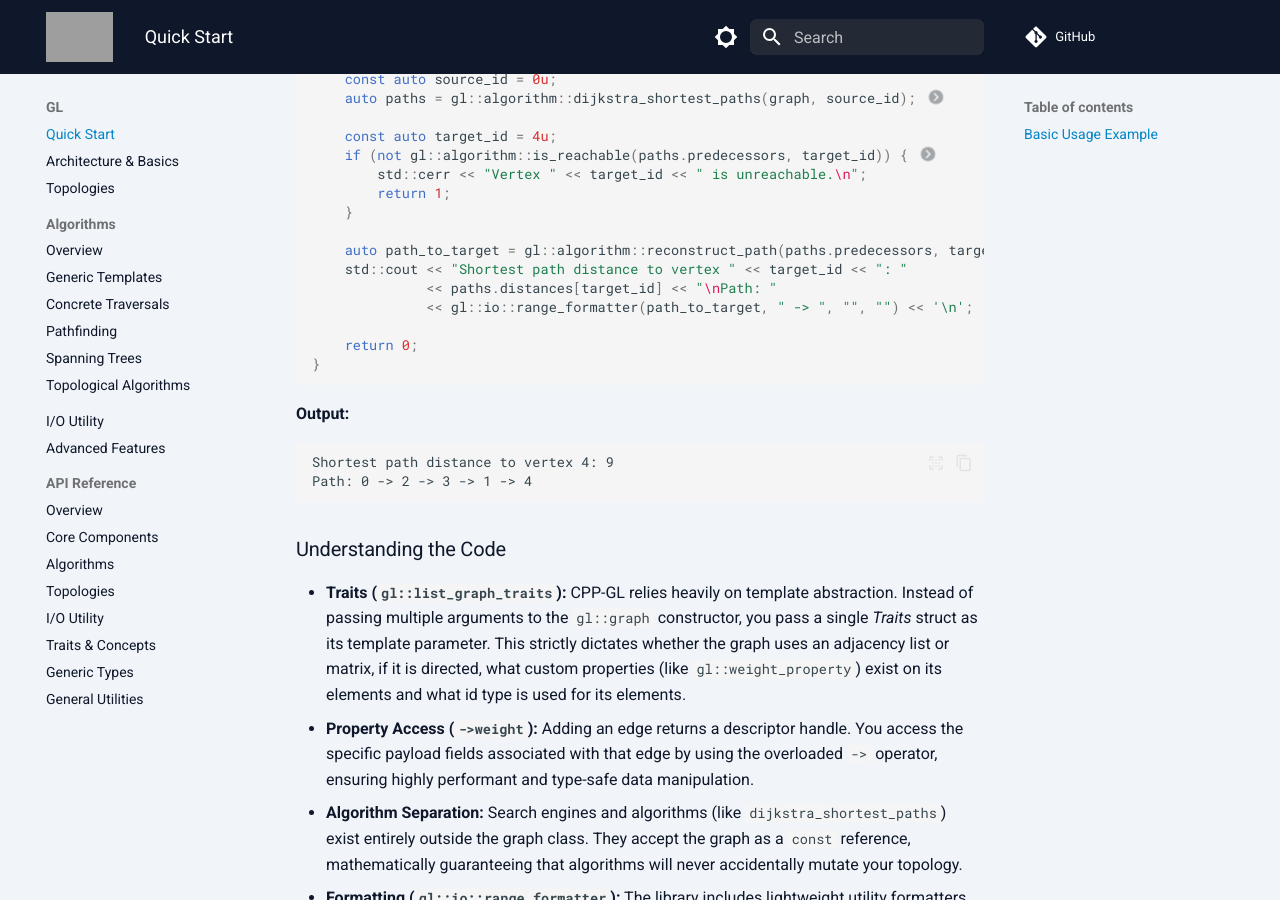
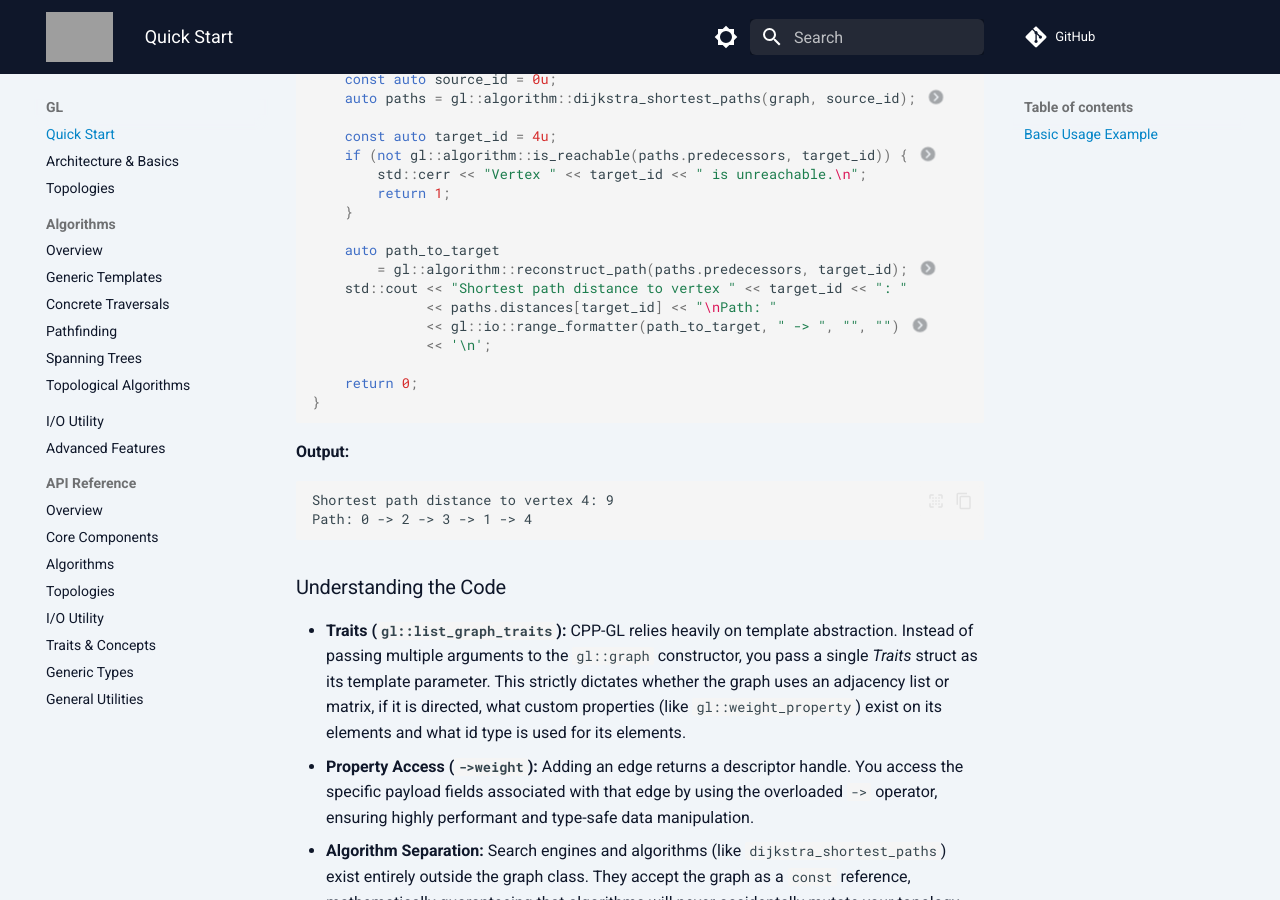
Before and after one commit to SpectraL519/cpp-gl, an MkDocs documentation site: the page built from docs/gl/quick_start.md, in a window 1280 px wide and 900 px high, scrolled down 922 px. Built offline with MkDocs 1.6.1 and Material for MkDocs 9.7.7, drawn with Linux system fonts in a browser that asks for light colours; comment, search, counter and statistics services are not loaded; the version menu is left out; grey boxes are pictures that could not be loaded.

```diff
--- a/docs/gl/quick_start.md
+++ b/docs/gl/quick_start.md
@@ -42,10 +42,12 @@ int main() {
         return 1;
     }
 
-    auto path_to_target = gl::algorithm::reconstruct_path(paths.predecessors, target_id); // (7)!
+    auto path_to_target
+        = gl::algorithm::reconstruct_path(paths.predecessors, target_id); // (7)!
     std::cout << "Shortest path distance to vertex " << target_id << ": "
               << paths.distances[target_id] << "\nPath: "
-              << gl::io::range_formatter(path_to_target, " -> ", "", "") << '\n'; // (8)!
+              << gl::io::range_formatter(path_to_target, " -> ", "", "") // (8)!
+              << '\n';
 
     return 0;
 }
```
Also changed, not shown: 11 other files.
